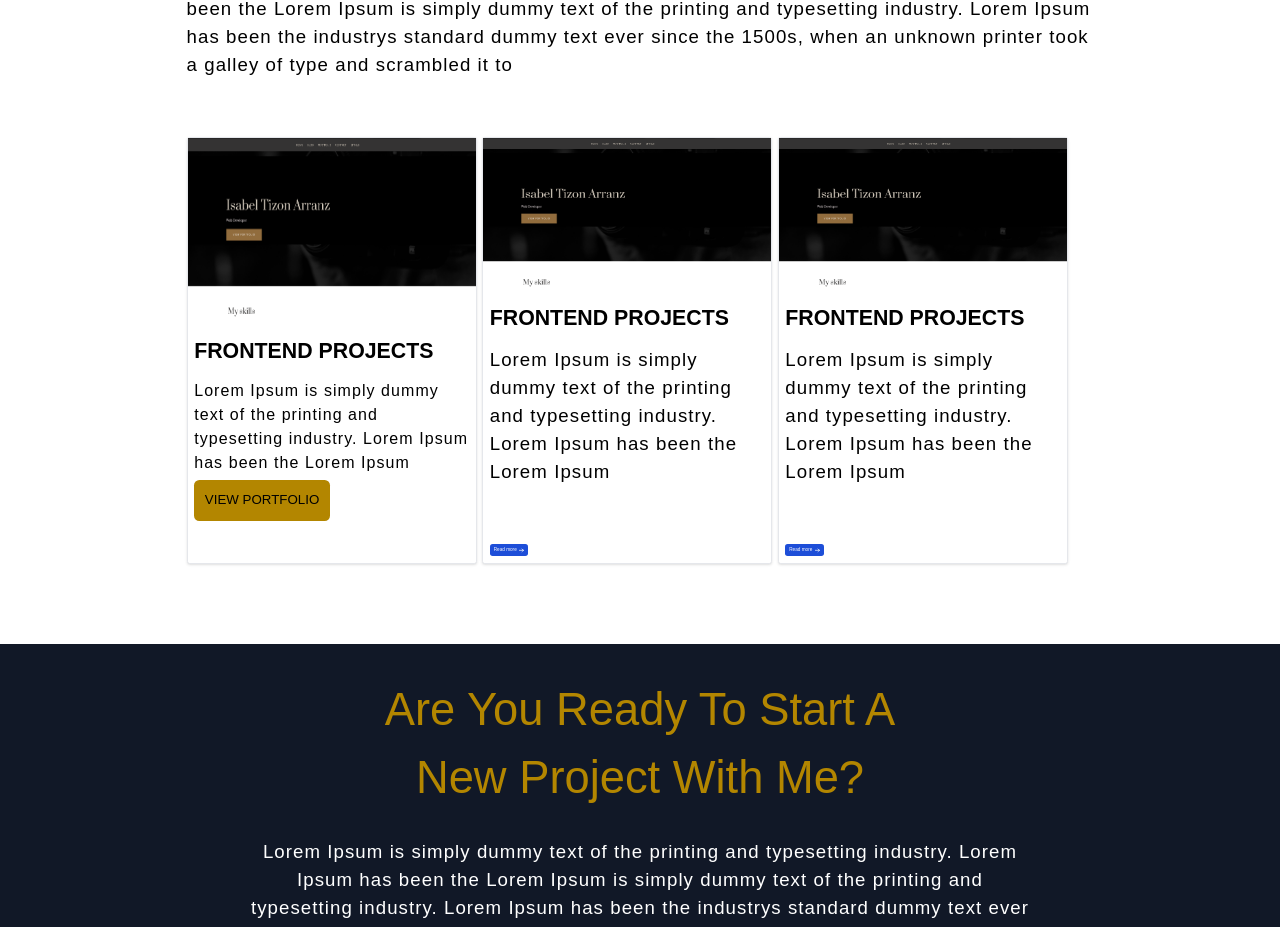
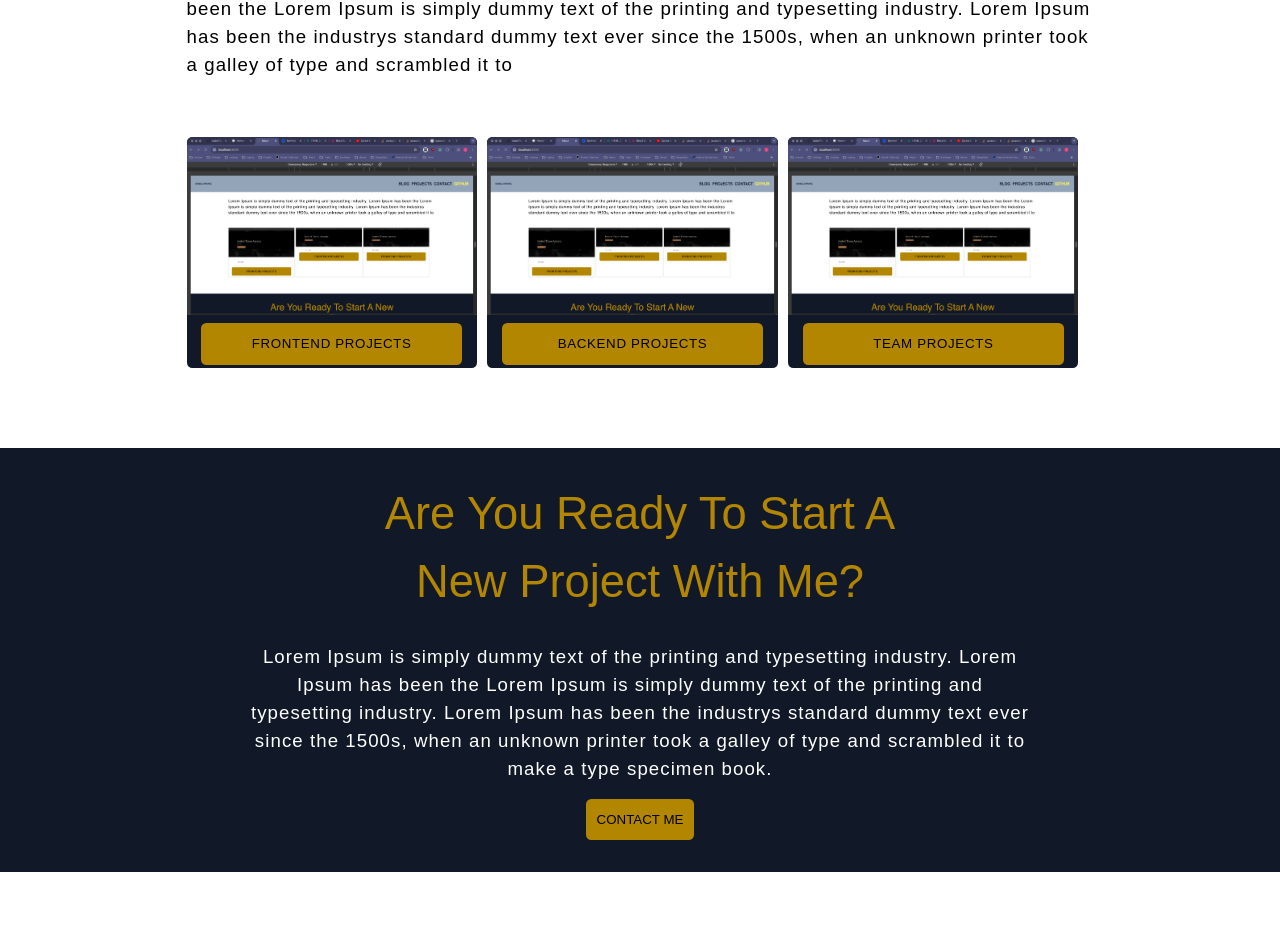
Before and after one commit to IsabelTizon/react-portfolio, a Next.js app: page / in a window 1280 px wide. Shown: the part 5810-6737 px from the top of the page. After the commit the page ends 6682 px from the top, so only its background shows below. Built offline with nearby package versions, Linux system fonts and the light colour scheme.

Commit message:
cards  "project section" home page

```diff
--- a/src/app/page.js
+++ b/src/app/page.js
@@ -198,180 +198,61 @@ export default function About() {
 					1500s, when an unknown printer took a galley of
 					type and scrambled it to
 				</p>
-				<div className="flex flex-wrap gap-4">
-					<div class="w-full md:w-[32%] lg:w-[32%] xl:w-[32%] 2xl:w-[32%] bg-white border border-gray-200 rounded-lg shadow dark:bg-gray-800 dark:border-gray-700">
+				<div className="flex flex-wrap gap-8">
+					<div class="w-full md:w-[32%] lg:w-[32%] xl:w-[32%] 2xl:w-[32%] bg-gray-900 rounded-2xl">
 						<Link href="/contact">
 							<Image
-								className="w-full h-[45%]"
+								className="w-full h-[77%] rounded-t-2xl"
 								width={300}
 								height={300}
-								src="/img/demoScreen.png"
+								src="/img/demo2screen.png"
 								alt="project picture"
 							/>
 						</Link>
-						<div class="p-5">
-							<h3 className="text-black font-bold uppercase pb-8">
-								frontend projects
-							</h3>
-							<p className="text-[3rem]">
-								Lorem Ipsum is simply dummy text of the
-								printing and typesetting industry. Lorem
-								Ipsum has been the Lorem Ipsum
-							</p>
-							<Link href="/projects">
-								<button className="mustard">
-									view portfolio
+						<Link href="/projects">
+							<div className="flex justify-center">
+								<button className="mustard w-[90%] my-[1.5rem] capitalize tracking-wider">
+									frontend projects
 								</button>
-							</Link>
-						</div>
+							</div>
+						</Link>
 					</div>
-					<div class="w-full md:w-[32%] lg:w-[32%] xl:w-[32%] 2xl:w-[32%] bg-white border border-gray-200 rounded-lg shadow dark:bg-gray-800 dark:border-gray-700">
-						<a href="/contact">
+					<div class="w-full md:w-[32%] lg:w-[32%] xl:w-[32%] 2xl:w-[32%] bg-gray-900 rounded-2xl">
+						<Link href="/contact">
 							<Image
+								className="w-full h-[77%] rounded-t-2xl"
 								width={300}
 								height={300}
-								src="/img/demoScreen.png"
+								src="/img/demo2screen.png"
 								alt="project picture"
 							/>
-						</a>
-						<div class="p-5">
-							<a href="#">
-								<h3 className="text-black font-bold uppercase pb-8">
-									frontend projects
-								</h3>
-							</a>
-							<p className="pb-40">
-								Lorem Ipsum is simply dummy text of the
-								printing and typesetting industry. Lorem
-								Ipsum has been the Lorem Ipsum
-							</p>
-							<a
-								href="#"
-								class="inline-flex items-center px-3 py-2 text-sm font-medium text-center text-white bg-blue-700 rounded-lg hover:bg-blue-800 focus:ring-4 focus:outline-none focus:ring-blue-300 dark:bg-blue-600 dark:hover:bg-blue-700 dark:focus:ring-blue-800"
-							>
-								Read more
-								<svg
-									class="rtl:rotate-180 w-3.5 h-3.5 ms-2"
-									aria-hidden="true"
-									xmlns="http://www.w3.org/2000/svg"
-									fill="none"
-									viewBox="0 0 14 10"
-								>
-									<path
-										stroke="currentColor"
-										stroke-linecap="round"
-										stroke-linejoin="round"
-										stroke-width="2"
-										d="M1 5h12m0 0L9 1m4 4L9 9"
-									/>
-								</svg>
-							</a>
-						</div>
+						</Link>
+						<Link href="/projects">
+							<div className="flex justify-center">
+								<button className="mustard w-[90%] my-[1.5rem] capitalize tracking-wider">
+									backend projects
+								</button>
+							</div>
+						</Link>
 					</div>
-					<div class="w-full md:w-[32%] lg:w-[32%] xl:w-[32%] 2xl:w-[32%] bg-white border border-gray-200 rounded-lg shadow dark:bg-gray-800 dark:border-gray-700">
-						<a href="/contact">
+					<div class="w-full md:w-[32%] lg:w-[32%] xl:w-[32%] 2xl:w-[32%] bg-gray-900 rounded-2xl">
+						<Link href="/contact">
 							<Image
+								className="w-full h-[77%] rounded-t-2xl"
 								width={300}
 								height={300}
-								src="/img/demoScreen.png"
+								src="/img/demo2screen.png"
 								alt="project picture"
 							/>
-						</a>
-						<div class="p-5">
-							<a href="#">
-								<h3 className="text-black font-bold uppercase pb-8">
-									frontend projects
-								</h3>
-							</a>
-							<p className="pb-40">
-								Lorem Ipsum is simply dummy text of the
-								printing and typesetting industry. Lorem
-								Ipsum has been the Lorem Ipsum
-							</p>
-							<a
-								href="#"
-								class="inline-flex items-center px-3 py-2 text-sm font-medium text-center text-white bg-blue-700 rounded-lg hover:bg-blue-800 focus:ring-4 focus:outline-none focus:ring-blue-300 dark:bg-blue-600 dark:hover:bg-blue-700 dark:focus:ring-blue-800"
-							>
-								Read more
-								<svg
-									class="rtl:rotate-180 w-3.5 h-3.5 ms-2"
-									aria-hidden="true"
-									xmlns="http://www.w3.org/2000/svg"
-									fill="none"
-									viewBox="0 0 14 10"
-								>
-									<path
-										stroke="currentColor"
-										stroke-linecap="round"
-										stroke-linejoin="round"
-										stroke-width="2"
-										d="M1 5h12m0 0L9 1m4 4L9 9"
-									/>
-								</svg>
-							</a>
-						</div>
-					</div>
-
-					{/* <div className="h-150 w-full object-containd">
-						<Link href={"/contact"}>
-							<Image
-								width={300}
-								height={300}
-								src="/img/demoScreen.png"
-								alt="project picture"
-							/>
-							<h3 className="text-black font-bold uppercase pb-8">
-								frontend projects
-							</h3>
-							<p className="pb-40">
-								Lorem Ipsum is simply dummy text of the
-								printing and typesetting industry. Lorem
-								Ipsum has been the Lorem Ipsum
-							</p>
+						</Link>
+						<Link href="/projects">
+							<div className="flex justify-center">
+								<button className="mustard w-[90%] my-[1.5rem] capitalize tracking-wider">
+									team projects
+								</button>
+							</div>
 						</Link>
 					</div>
-					<div className="h-150 w-full object-containd">
-						<Link
-							href={"/contact"}
-							className="h-150 w-full object-containd"
-						>
-							<Image
-								width={300}
-								height={300}
-								src="/img/demoScreen.png"
-								alt="project picture"
-							/>
-							<h3 className="text-black font-bold uppercase pb-8">
-								backend projects
-							</h3>
-							<p className="pb-40">
-								Lorem Ipsum is simply dummy text of the
-								printing and typesetting industry. Lorem
-								Ipsum has been the Lorem Ipsum
-							</p>
-						</Link>
-					</div>
-					<div className="h-150 w-full object-containd">
-						<Link
-							href={"/contact"}
-							className="h-150 w-full object-containd"
-						>
-							<Image
-								width={300}
-								height={300}
-								src="/img/demoScreen.png"
-								alt="project picture"
-							/>
-							<h3 className="text-black font-bold uppercase pb-8">
-								team projects
-							</h3>
-							<p className="pb-40">
-								Lorem Ipsum is simply dummy text of the
-								printing and typesetting industry. Lorem
-								Ipsum has been the Lorem Ipsum
-							</p>
-						</Link>
-					</div> */}
 				</div>
 			</div>
 
```
Also changed, not shown: public/img/demo2screen.png (added).
